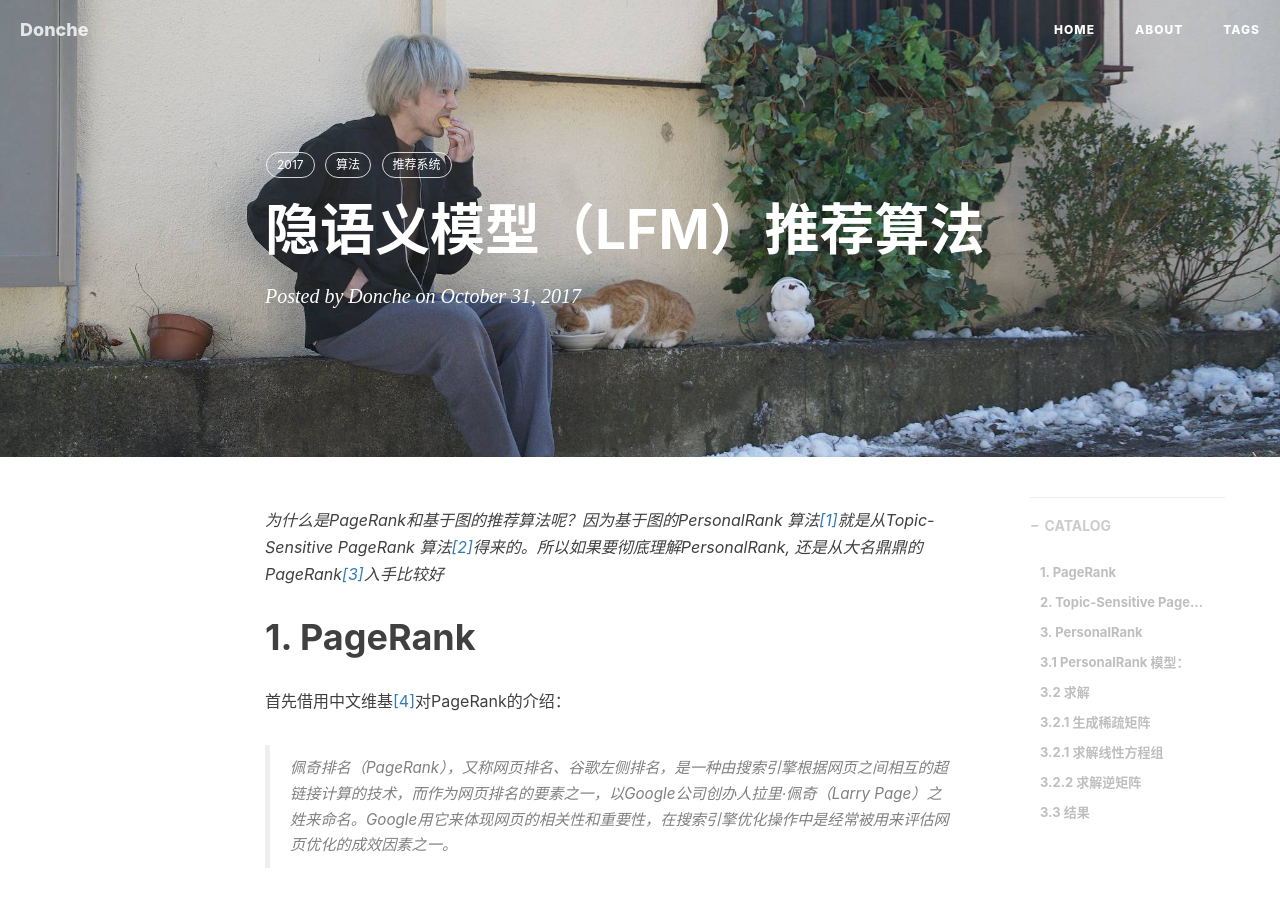
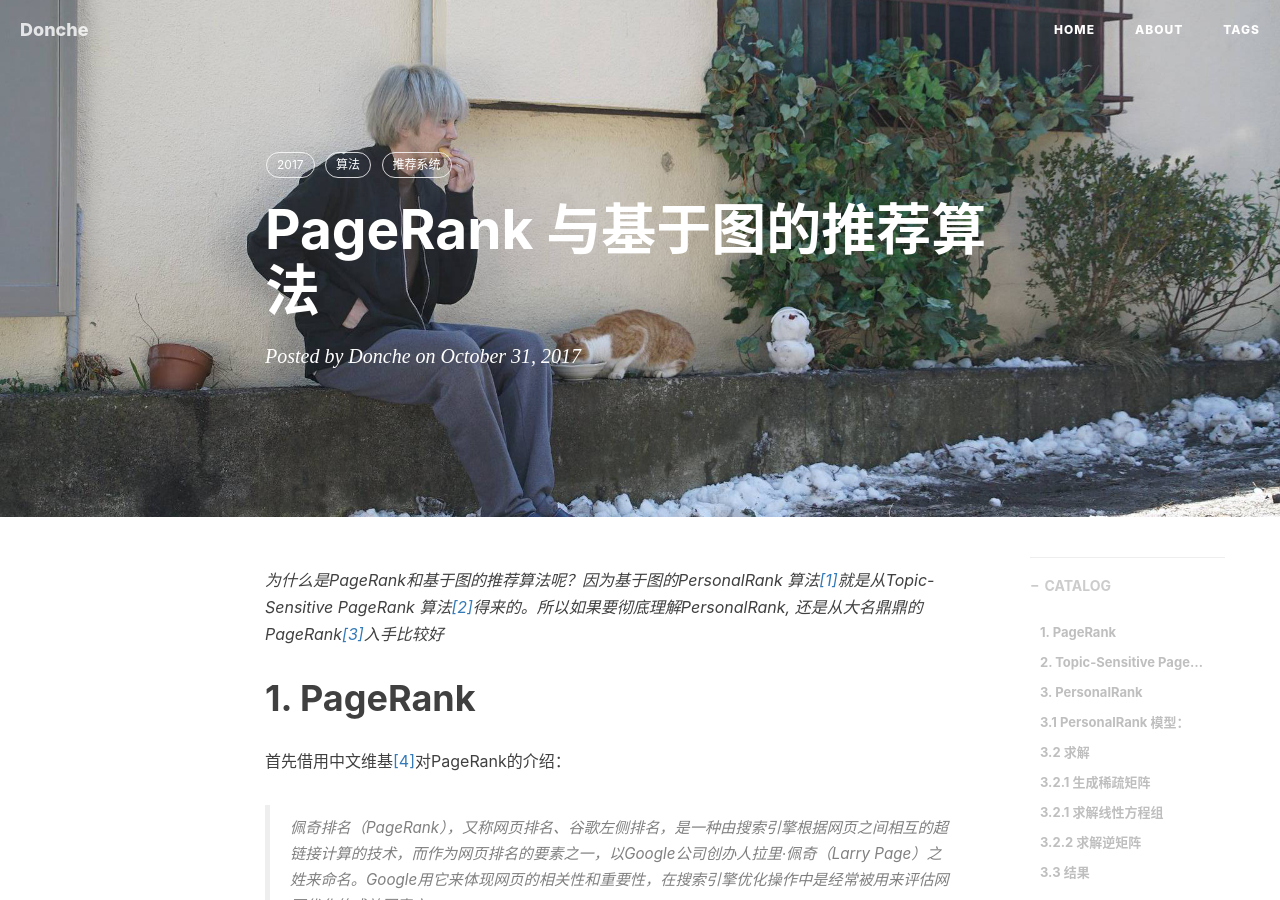
Before and after one commit to Donche/Donche.github.io, a Jekyll site: the page built from _posts/Algo/2017-10-31-PageRankNPersonalRank.md, in a window 1280 px wide and 900 px high. Built offline with Jekyll 4.4.1, drawn with Linux system fonts in a browser that asks for light colours; nearby versions of some CDN libraries; formulas are drawn with MathJax 3; comment, search, counter and statistics services are not loaded.

Commit message:
new blog

```diff
--- a/_posts/Algo/2017-10-31-PageRankNPersonalRank.md
+++ b/_posts/Algo/2017-10-31-PageRankNPersonalRank.md
@@ -1,6 +1,6 @@
 ---
 layout: post
-title: 隐语义模型（LFM）推荐算法
+title: PageRank 与基于图的推荐算法
 category: 算法
 catalog: true
 mathjax: true
```
